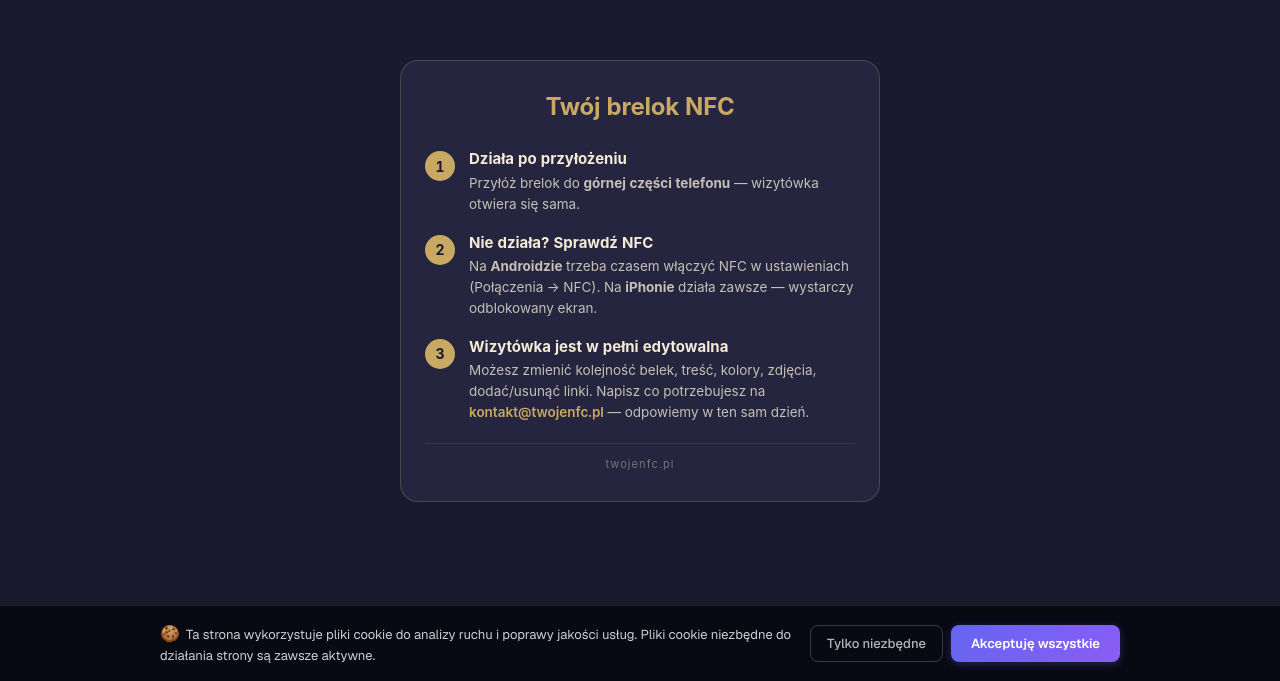
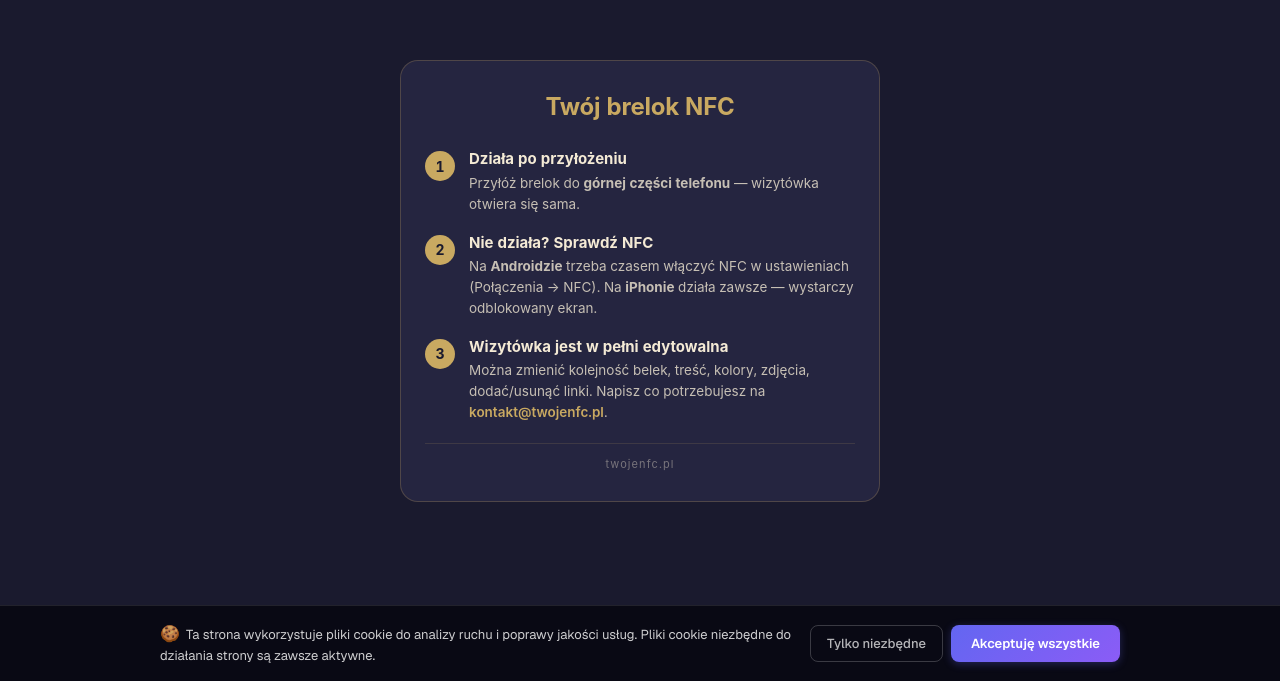
Before and after one commit to anaboll/nfc-tracker, a Next.js app: page /jak-skanowac in a window 1280 px wide. Shown: the part 119-800 px from the top of the page. Built offline with nearby package versions, Linux system fonts and the light colour scheme.

Commit message:
docs(/jak-skanowac): mozna zmienic + bez deklaracji czasu odpowiedzi

```diff
--- a/src/app/jak-skanowac/page.tsx
+++ b/src/app/jak-skanowac/page.tsx
@@ -39,8 +39,8 @@ export default function JakSkanowacPage() {
             <div>
               <div style={styles.itemHead}>Wizytówka jest w pełni edytowalna</div>
               <div style={styles.itemBody}>
-                Możesz zmienić kolejność belek, treść, kolory, zdjęcia, dodać/usunąć linki. Napisz co potrzebujesz na{" "}
-                <a href="mailto:kontakt@twojenfc.pl" style={styles.link}>kontakt@twojenfc.pl</a> — odpowiemy w ten sam dzień.
+                Można zmienić kolejność belek, treść, kolory, zdjęcia, dodać/usunąć linki. Napisz co potrzebujesz na{" "}
+                <a href="mailto:kontakt@twojenfc.pl" style={styles.link}>kontakt@twojenfc.pl</a>.
               </div>
             </div>
           </li>
```
